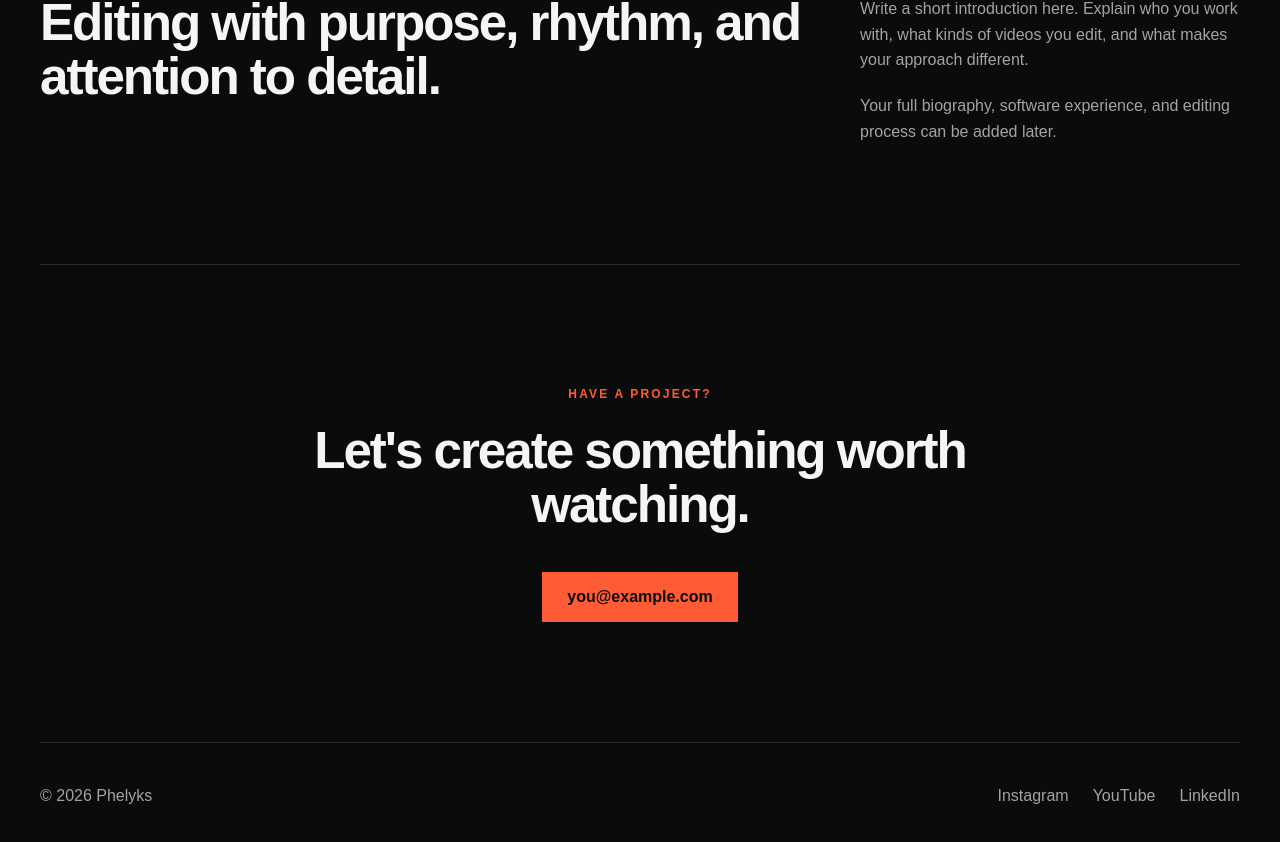
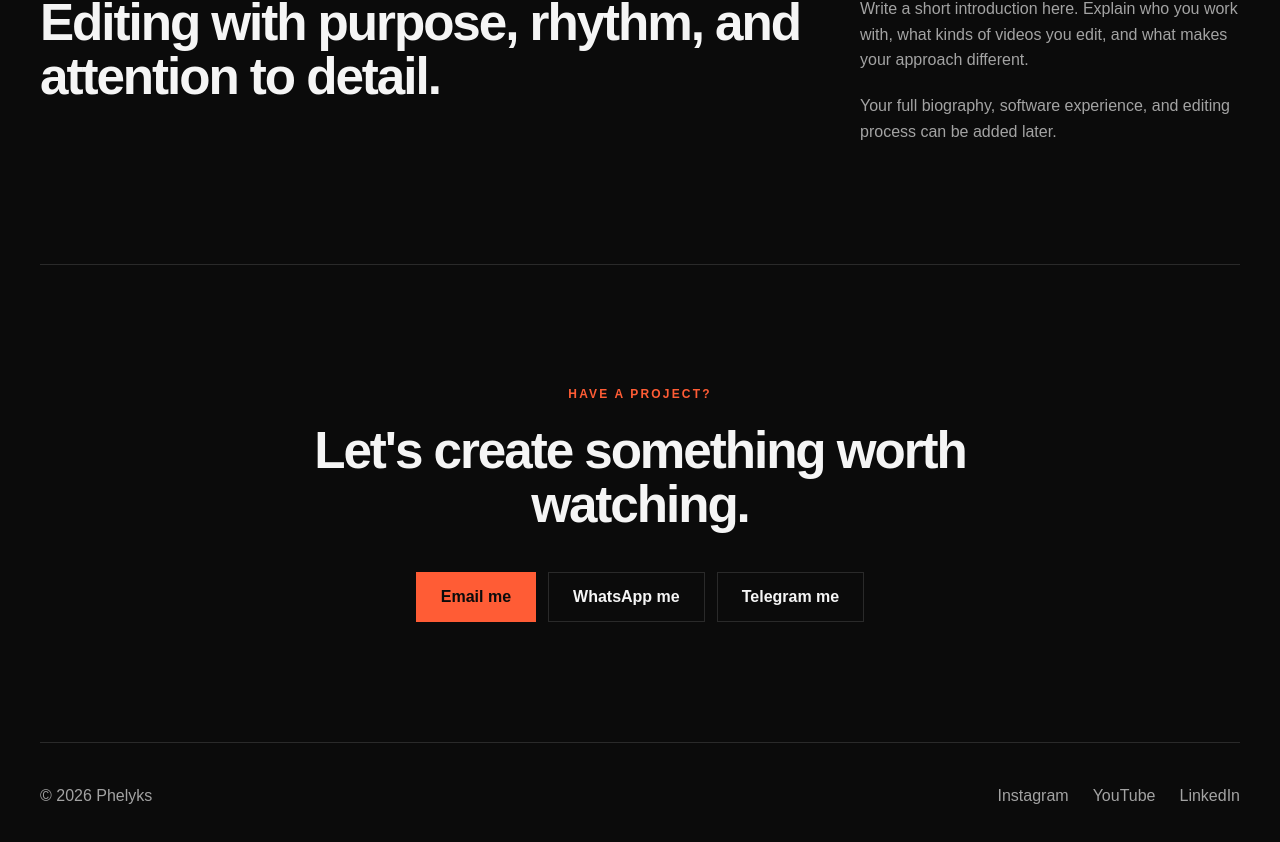
Before and after one commit to Phelyks/VidPortorfolio, a Next.js app: page / in a window 1280 px wide. Shown: the part 3219-4061 px from the top of the page. Built offline with nearby package versions, Linux system fonts and the light colour scheme.

Commit message:
update portfolio

```diff
--- a/src/app/globals.css
+++ b/src/app/globals.css
@@ -414,6 +414,13 @@
   text-align: center;
 }
 
+.contact-buttons {
+  display: flex;
+  justify-content: center;
+  flex-wrap: wrap;
+  gap: 12px;
+}
+
 .contact h2 {
   max-width: 800px;
   margin: 0 auto 40px;
--- a/src/app/page.js
+++ b/src/app/page.js
@@ -390,9 +390,33 @@
 
           <h2>Let&apos;s create something worth watching.</h2>
 
-          <a href="mailto:you@example.com" className="button button-primary">
-            you@example.com
-          </a>
+          <div className="contact-buttons">
+            <a
+              href="mailto:flexxmosh@gmail.com"
+              target="_blank"
+              className="button button-primary"
+            >
+              Email me
+            </a>
+
+            <a
+              href="https://wa.me/254728312868"
+              className="button button-secondary"
+              target="_blank"
+              rel="noopener noreferrer"
+            >
+              WhatsApp me
+            </a>
+
+            <a
+              href="https://t.me/flexxmosh"
+              className="button button-secondary"
+              target="_blank"
+              rel="noopener noreferrer"
+            >
+              Telegram me
+            </a>
+          </div>
         </section>
       </main>
 
```
